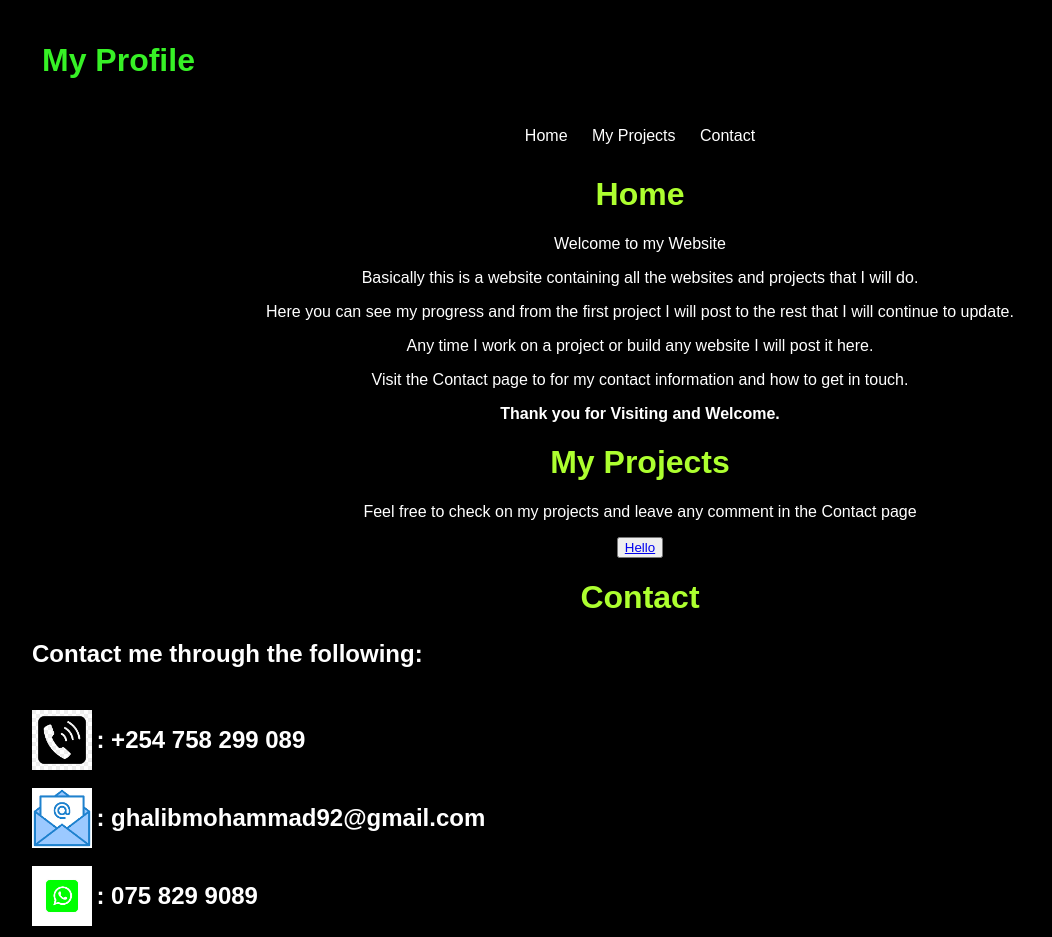
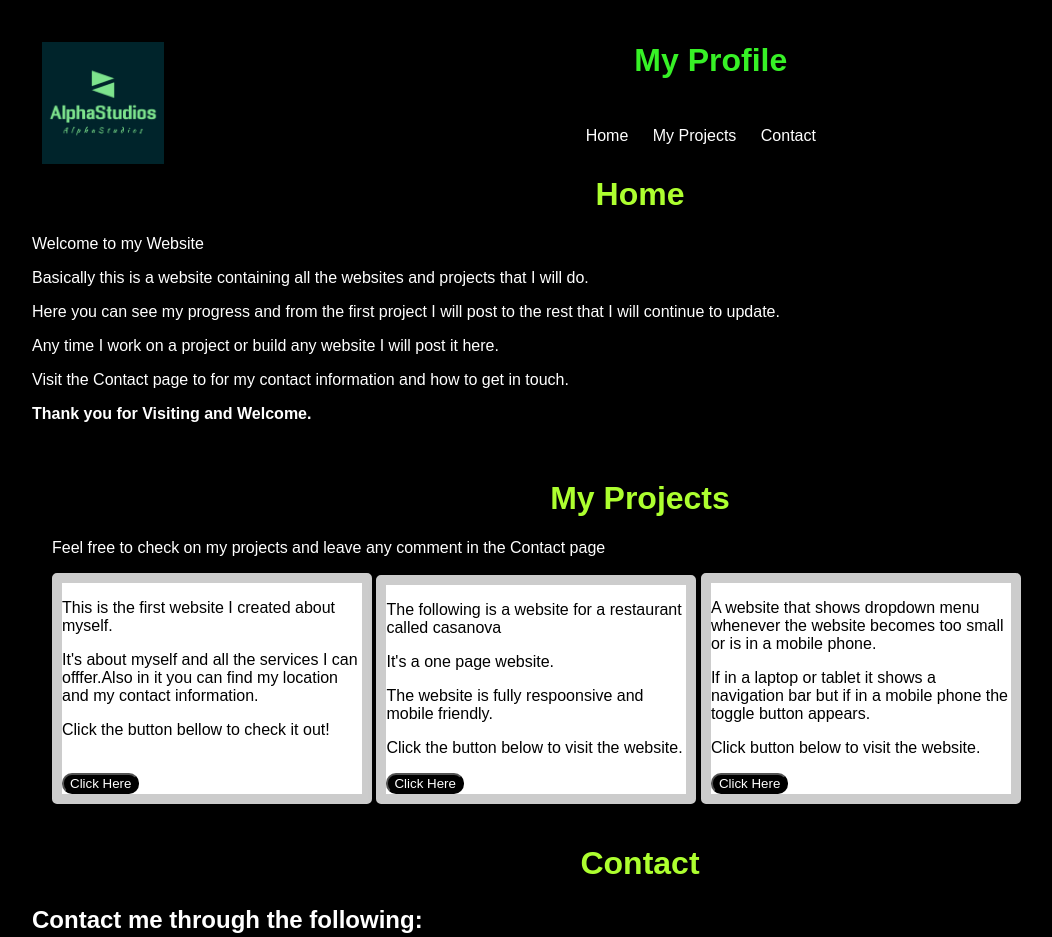
Before and after one commit to Ghalib92/My-Profile, a plain HTML site: page index.html in a window 1280 px wide. Shown: the top 937 px of the page, without its empty margins (0-1052 px from the left). Drawn offline with Linux system fonts and the light colour scheme.

Commit message:
Updating content

```diff
--- a/index.html
+++ b/index.html
@@ -9,6 +9,7 @@
 </head>
 <body>
     <nav class="navbar">
+        <img  style="float: left; " src="images/mylogo.png" alt="My personal logo" width="10%" height="20%">
         <div class="logo">My Profile</div>
         <ul>
             <li><a href="#home">Home</a></li>
@@ -28,10 +29,37 @@
         <p><b>Thank you for Visiting and Welcome.</b></p>
 
     </div>
-    <div id="My Projects" class="section">
+    <div id="My Projects" class="section2">
         <h1>My Projects</h1>
+
         <p>Feel free to check on my projects and leave any comment in the Contact page</p>
-        <button><a href="https://ghalib92.github.io/Aboutmohaa/">Hello</a></button>
+
+        <div class="card">
+            <p>This is the first website I created about myself.</p>
+            <p>It's about myself and all the services I can offfer.Also in it you can find my location and my contact information.</p>
+            <p>Click the button bellow to check it out!</p><br>
+            <button style="background-color: black; color: rgb(173, 22, 22); border-radius: 10px" type="button"><a  href="https://ghalib92.github.io/Aboutmohaa/">Click Here</a></button>
+
+        </div>
+        <div class="card">
+
+
+            <p>The following is a website for a restaurant called casanova</p>
+            <p>It's a one page website.</p>
+            <p>The website is fully respoonsive and mobile friendly.</p>
+            <p>Click the button below to visit the website.</p>
+            <button style="background-color: black; color: rgb(173, 22, 22); border-radius: 10px" type="button"><a  href="https://ghalib92.github.io/Casanova/">Click Here</a></button>
+        </div>
+        <div class="card">
+            <p>A website that shows dropdown menu whenever the website becomes too small or is in a mobile phone.</p>
+            <p>If in a laptop or tablet it shows a navigation bar but if in a mobile phone the toggle button appears.</p>
+            <p>Click button below to visit the website.</p>
+            <button style="background-color: black; color: rgb(173, 22, 22); border-radius: 10px" type="button"><a  href="  https://ghalib92.github.io/Responsive-nav-bar/">Click Here</a></button>
+        </div>
+
+
+
+
 
 
 
@@ -43,11 +71,11 @@
         <h1>Contact</h1>
         <p style="font-size: 1.5rem;font-weight: bold;">Contact me through the following:</p>
 
-          <br>  <img style="vertical-align: middle;" src="images/phone.jpg" alt="phone" width="60px"height="60px" >
+          <br>  <img style="vertical-align: middle;" src="images/phone.jpg" alt="phone" width="30px"height="30px" >
             <span style="vertical-align:middle; font-weight: bolder;font-size: x-large;"><b>: +254 758 299 089</b> </span><br>
-           <br> <img style="vertical-align: middle;" src="images/email.jpg" alt="email" width="60px"height="60px" >
+           <br> <img style="vertical-align: middle;" src="images/email.jpg" alt="email" width="30px"height="30px" >
             <span style="vertical-align:middle; font-weight: bolder;font-size: x-large;"><b>: ghalibmohammad92@gmail.com</b> </span><br>
-        <br>  <img style="vertical-align: middle;" src="images/whatasapp.jpg" alt="whatasapp" width="60px"height="60px" >
+        <br>  <img style="vertical-align: middle;" src="images/whatasapp.jpg" alt="whatasapp" width="30px"height="30px" >
             <span style="vertical-align:middle; font-weight: bolder;font-size: x-large;"><b>: 075 829 9089</b> </span><br>
 
 <p>Or you can click the button below to send me an email directly</p>
@@ -55,7 +83,7 @@
     </div>
 
 <div class="social-icon">
-    <p style="text-align: right; font-size: 1.5rem;">Follow for more:</p><br>
+    <p style="text-align: right; font-size: 1rem;">Follow for more:</p><br>
     <a href="https://www.facebook.com/AlphaMohaa?mibextid=ZbWKwL">
             <img src="images/facebook icon.jpg" alt="Facebook Icon" width="30" height="30">
 
--- a/script.css
+++ b/script.css
@@ -12,14 +12,43 @@ h1{
 
 }
 .section1{
+    text-align: left;
 
+
+}
+.section2{
+    text-align: left;
+    padding: 20px;
+
+}
+a{
+    text-decoration: none;
+    color: white;
 
 }
 
 .section3{
     text-align: left;
 
+
 }
+.button {
+    text-align: left;
+}
+.card {
+    width: 300px;
+    border: 10px solid #ccc;
+    border-radius: 5px;
+    box-shadow: 0 4px 8px rgba(0, 0, 0, 0.1);
+    background-color: #fff;
+    color:black;
+
+    display: inline-block;
+
+
+}
+
+
 .social-icon {
     text-align:right;
 
@@ -32,7 +61,7 @@ h1{
 
     font-size: 2rem;
     font-weight: bolder;
-    text-align: left;
+    text-align: center;
     margin-top: 0rem;
     color: #37f126;
 }
```
Also changed, not shown: images/mylogo.png (added).
